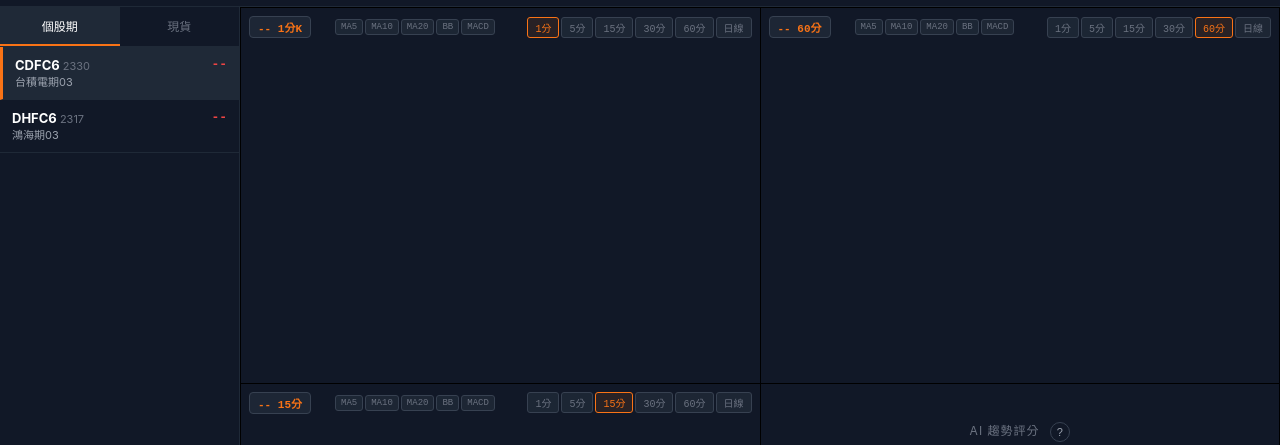
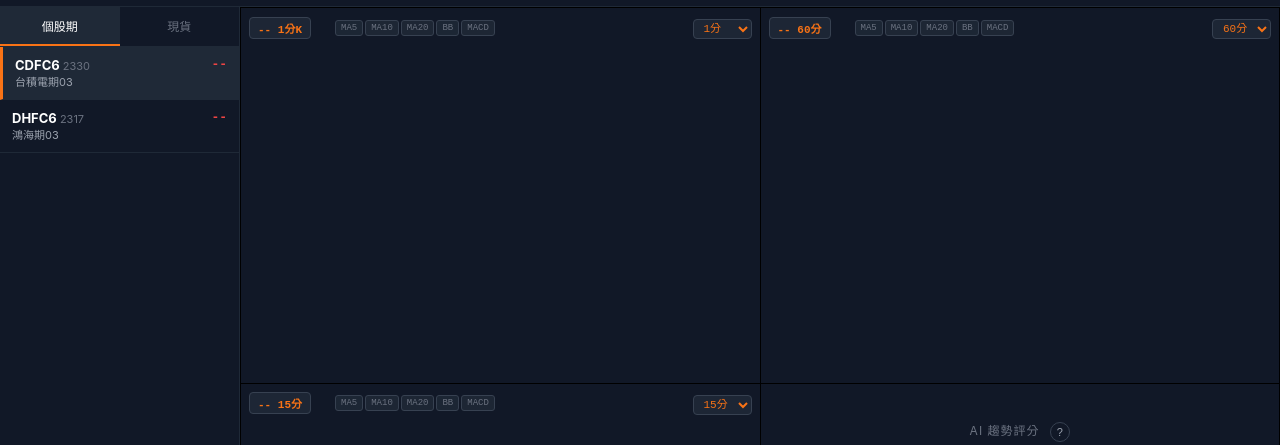
Before and after one commit to aiaiautorun/futu-lite-demo, a plain HTML site: page index.html in a window 1280 px wide. Shown: the part 41-486 px from the top of the page. Drawn offline with Linux system fonts and the light colour scheme; no server answers.

Commit message:
ui: timeframe buttons → dropdown select

```diff
--- a/index.html
+++ b/index.html
@@ -37,10 +37,10 @@
         .panel { background: #111827; position: relative; display: flex; flex-direction: column; overflow: hidden; }
         .panel-header { position: absolute; top: 8px; left: 8px; right: 8px; z-index: 10; display: flex; gap: 6px; align-items: center; flex-wrap: wrap; }
         .badge { background: rgba(31, 41, 55, 0.9); border: 1px solid #374151; color: #f97316; padding: 2px 8px; border-radius: 4px; font-size: 11px; font-weight: bold; font-family: monospace; }
-        .tf-group { display: flex; gap: 2px; margin-left: auto; }
-        .tf-btn { background: rgba(31, 41, 55, 0.85); border: 1px solid #374151; color: #6b7280; padding: 2px 7px; border-radius: 3px; font-size: 10px; cursor: pointer; font-family: monospace; transition: all 0.15s; }
-        .tf-btn:hover { color: #d1d5db; border-color: #4b5563; }
-        .tf-btn.active { color: #f97316; border-color: #f97316; background: rgba(249, 115, 22, 0.1); }
+        .tf-group { margin-left: auto; }
+        .tf-select { background: rgba(31, 41, 55, 0.9); border: 1px solid #374151; color: #f97316; padding: 2px 6px; border-radius: 4px; font-size: 11px; font-family: monospace; cursor: pointer; outline: none; appearance: auto; }
+        .tf-select:hover { border-color: #f97316; }
+        .tf-select option { background: #1f2937; color: #e5e7eb; }
         .chart-div { width: 100%; height: 100%; }
         .ai-panel { padding: 20px; display: flex; flex-direction: column; justify-content: center; align-items: center; text-align: center; }
         .ai-title { color: #6b7280; font-size: 12px; letter-spacing: 1px; text-transform: uppercase; }
@@ -684,10 +684,8 @@ function updateBadge(panelIdx) {
     const name = currentProduct ? getProductName(currentProduct) : '--';
     const tf = TIMEFRAMES.find(t => t.key === panelTF[panelIdx]);
     document.getElementById('badge-' + panelIdx).textContent = name + ' ' + (tf ? tf.label : '');
-    const group = document.getElementById('tf-group-' + panelIdx);
-    if (group) group.querySelectorAll('.tf-btn').forEach(btn => {
-        btn.classList.toggle('active', btn.dataset.tf === panelTF[panelIdx]);
-    });
+    const sel = document.getElementById('tf-select-' + panelIdx);
+    if (sel) sel.value = panelTF[panelIdx];
 }
 
 function updateKBarCount(panelIdx) {
@@ -753,15 +751,19 @@ function initTFButtons() {
     for (let i = 0; i < 3; i++) {
         const group = document.getElementById('tf-group-' + i);
         if (!group) continue;
+        const sel = document.createElement('select');
+        sel.className = 'tf-select';
+        sel.id = 'tf-select-' + i;
+        TIMEFRAMES.forEach(tf => {
+            const opt = document.createElement('option');
+            opt.value = tf.key;
+            opt.textContent = tf.label;
+            if (panelTF[i] === tf.key) opt.selected = true;
+            sel.appendChild(opt);
+        });
+        sel.onchange = ((idx) => () => switchTF(idx, sel.value))(i);
         group.innerHTML = '';
-        TIMEFRAMES.forEach(tf => {
-            const btn = document.createElement('button');
-            btn.className = 'tf-btn' + (panelTF[i] === tf.key ? ' active' : '');
-            btn.textContent = tf.label;
-            btn.dataset.tf = tf.key;
-            btn.onclick = () => switchTF(i, tf.key);
-            group.appendChild(btn);
-        });
+        group.appendChild(sel);
     }
 }
 
```
